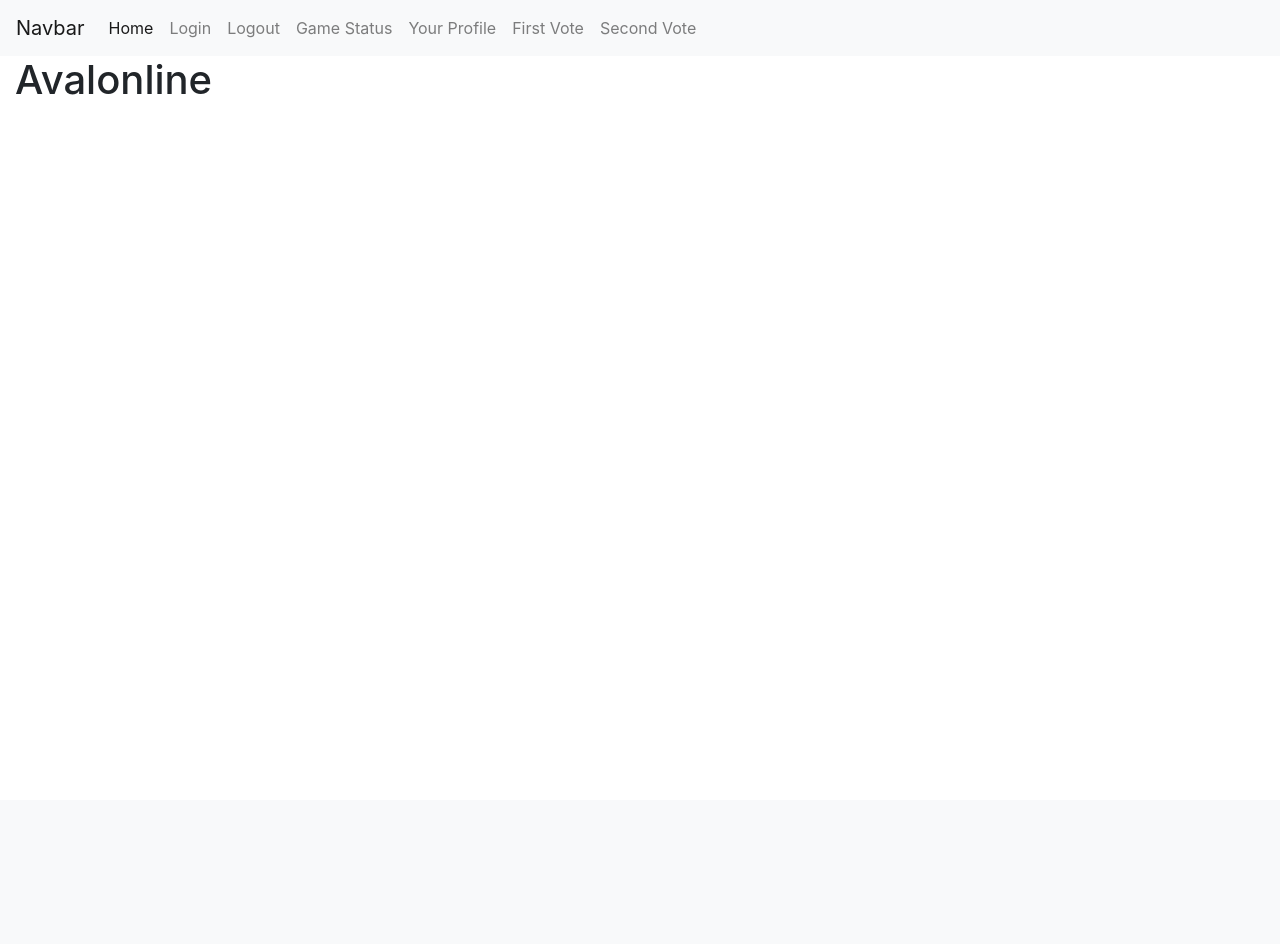
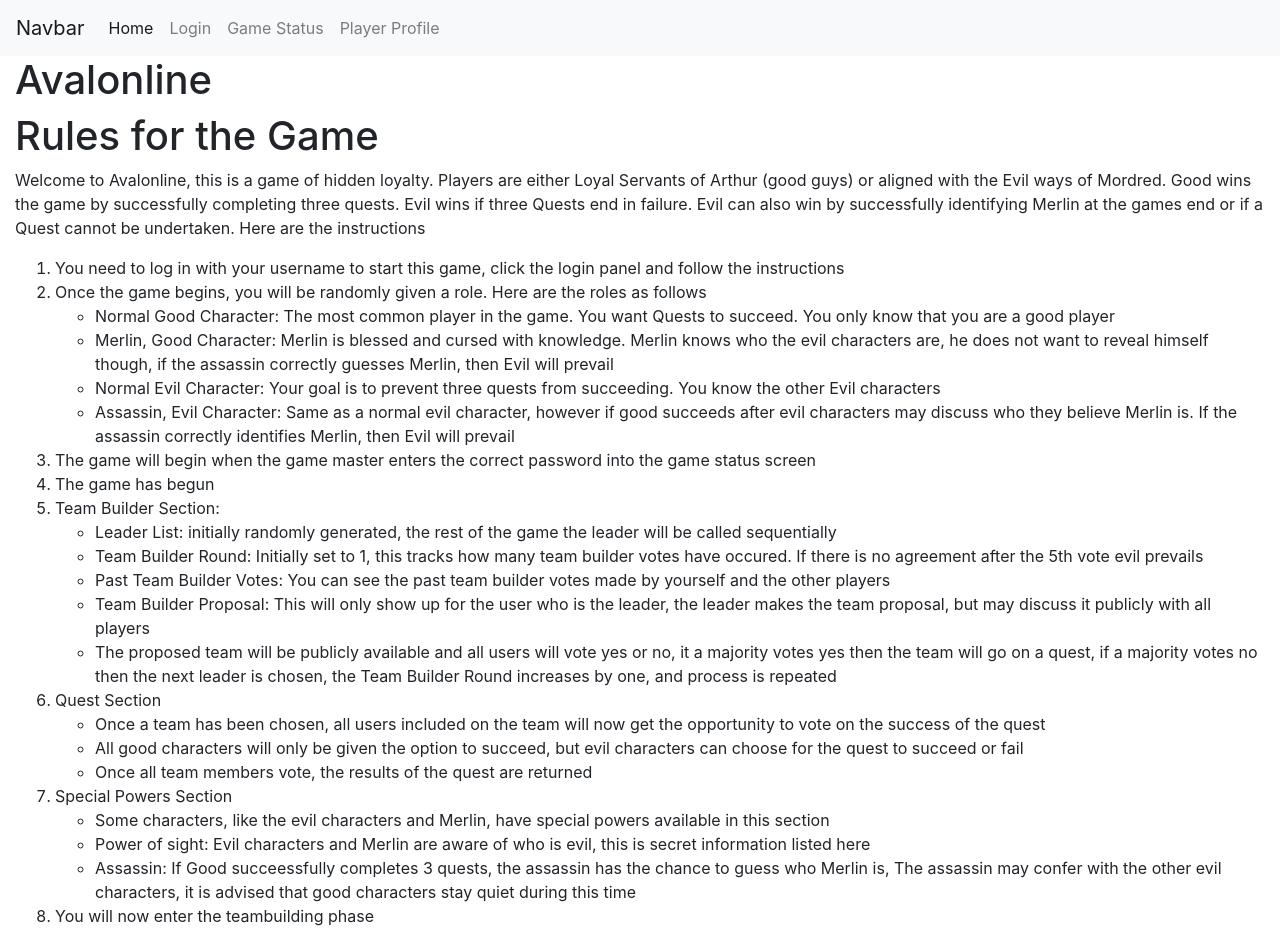
Before and after one commit to ejisenstein/Metis-Avalon, a Flask app: page / in a window 1280 px wide. Before the commit the page ends 95 px from the top, so only its background shows below. Run offline with Flask 2, Linux system fonts and the light colour scheme; some libraries are stand-ins or nearby versions.

Commit message:
added game instructions to index, link to base

```diff
--- a/Flask/templates/base.html
+++ b/Flask/templates/base.html
@@ -13,25 +13,16 @@
       <div class="collapse navbar-collapse" id="navbarNav">
         <ul class="navbar-nav">
           <li class="nav-item active">
-            <a class="nav-link" href="/login">Home <span class="sr-only">(current)</span></a>
+            <a class="nav-link" href="/">Home</a>
           </li>
           <li class="nav-item">
             <a class="nav-link" href=/login>Login</a>
           </li>
           <li class="nav-item">
-            <a class="nav-link" href=/logout>Logout</a>
-          </li>
-          <li class="nav-item">
             <a class="nav-link" href="#">Game Status</a>
           </li>
           <li class="nav-item">
-            <a class="nav-link" href="#">Your Profile</a>
-          </li>
-          <li class="nav-item">
-            <a class="nav-link" href=/logout>First Vote</a>
-          </li>
-          <li class="nav-item">
-            <a class="nav-link" href=/logout>Second Vote</a>
+            <a class="nav-link" href="#">Player Profile</a>
           </li>
         </ul>
       </div>
--- a/Flask/templates/index.html
+++ b/Flask/templates/index.html
@@ -1,4 +1,39 @@
 {% extends "base.html" %}
 {% block title %}Home Page{% endblock %}
 {% block content %}
+<h1>Rules for the Game</h1>
+  <p>Welcome to Avalonline, this is a game of hidden loyalty. Players are either Loyal Servants of Arthur (good guys) or aligned with the Evil ways of Mordred. Good wins the game by successfully completing three quests. Evil wins if three Quests end in failure. Evil can also win by successfully identifying Merlin at the games end or if a Quest cannot be undertaken. Here are the instructions</p>
+    <ol>
+      <li>You need to log in with your username to start this game, click the login panel and follow the instructions </li>
+      <li>Once the game begins, you will be randomly given a role. Here are the roles as follows</li>
+        <ul>
+          <li>Normal Good Character: The most common player in the game. You want Quests to succeed. You only know that you are a good player</li>
+          <li>Merlin, Good Character: Merlin is blessed and cursed with knowledge. Merlin knows who the evil characters are, he does not want to reveal himself though, if the assassin correctly guesses Merlin, then Evil will prevail </li>
+          <li>Normal Evil Character: Your goal is to prevent three quests from succeeding. You know the other Evil characters</li>
+          <li>Assassin, Evil Character: Same as a normal evil character, however if good succeeds after evil characters may discuss who they believe Merlin is. If the assassin correctly identifies Merlin, then Evil will prevail</li>
+        </ul>
+      <li>The game will begin when the game master enters the correct password into the game status screen</li>
+      <li>The game has begun
+      <li>Team Builder Section: </li>
+        <ul>
+          <li>Leader List: initially randomly generated, the rest of the game the leader will be called sequentially</li>
+          <li>Team Builder Round: Initially set to 1, this tracks how many team builder votes have occured. If there is no agreement after the 5th vote evil prevails</li>
+          <li>Past Team Builder Votes: You can see the past team builder votes made by yourself and the other players</li>
+          <li>Team Builder Proposal: This will only show up for the user who is the leader, the leader makes the team proposal, but may discuss it publicly with all players </li>
+          <li>The proposed team will be publicly available and all users will vote yes or no, it a majority votes yes then the team will go on a quest, if a majority votes no then the next leader is chosen, the Team Builder Round increases by one, and process is repeated</li>
+        </ul>
+      <li>Quest Section</li>
+        <ul>
+          <li>Once a team has been chosen, all users included on the team will now get the opportunity to vote on the success of the quest</li>
+          <li>All good characters will only be given the option to succeed, but evil characters can choose for the quest to succeed or fail</li>
+          <li>Once all team members vote, the results of the quest are returned</li>
+        </ul>
+      <li>Special Powers Section</li>
+        <ul>
+          <li>Some characters, like the evil characters and Merlin, have special powers available in this section</li>
+          <li>Power of sight: Evil characters and Merlin are aware of who is evil, this is secret information listed here</li>
+          <li>Assassin: If Good succeessfully completes 3 quests, the assassin has the chance to guess who Merlin is, The assassin may confer with the other evil characters, it is advised that good characters stay quiet during this time</li>
+        </ul>
+      <li>You will now enter the teambuilding phase</li>
+    </ol>
 {% endblock %}
```
